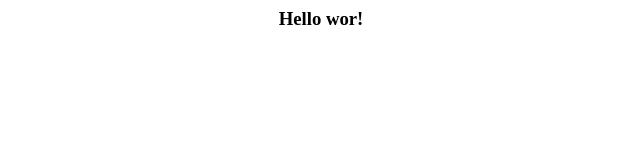
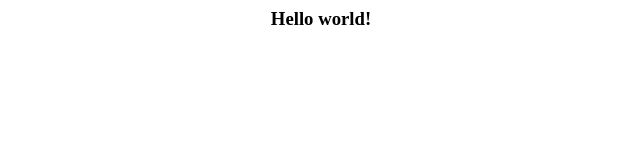
Before and after one commit to ashbc0de/ashbc0de.github.io, a plain HTML site: page index.html in a window 1280 px wide. Shown: the full height of the page, 319-959 px from the left. Drawn offline with Linux system fonts and the light colour scheme.

Commit message:
Update index.html

```diff
--- a/index.html
+++ b/index.html
@@ -5,5 +5,5 @@
 <body>
 <bg color="black">
 <center>
-<h3>Hello wor!</h3>
+<h3>Hello world!</h3>
 </html>
```
